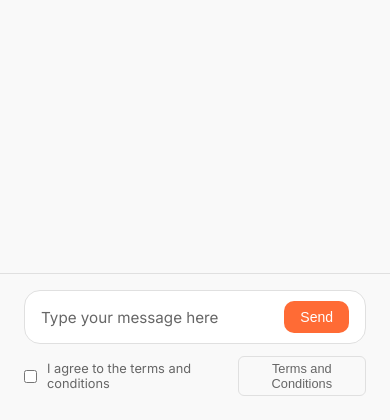
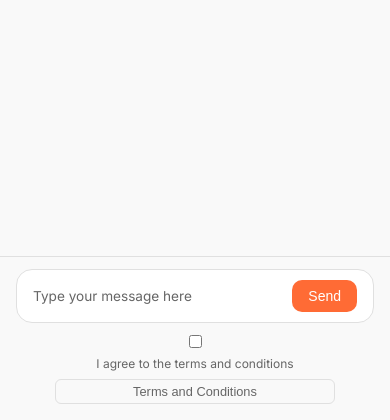
Before and after one commit to jdabr/LoveLab01, a Flask app: page / in a window 390 px wide. Shown: the part 424-844 px from the top of the page. Run offline with Flask 3, Linux system fonts and the light colour scheme.

Commit message:
Fixed T&C not appearing on mobile

```diff
--- a/static/style.css
+++ b/static/style.css
@@ -470,4 +470,35 @@ css/* ── About Page ── */
     .assistant-message {
         max-width: 95%;
     }
+
+    /* Fix terms container on mobile */
+    .terms-container {
+        display: flex;
+        flex-direction: column;
+        align-items: center;
+        gap: 8px;
+        padding: 0 16px;
+        font-size: 0.75rem;
+    }
+
+    .terms-container label {
+        text-align: center;
+    }
+
+    #terms-button {
+        width: 100%;
+        max-width: 280px;
+    }
+
+    .input-container {
+        padding: 12px 16px 16px;
+    }
+
+    .input-wrapper {
+        flex-direction: row;
+    }
+
+    .input-wrapper input[type="text"] {
+        font-size: 0.85rem;
+    }
 }
```
